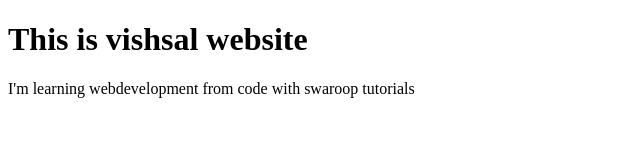
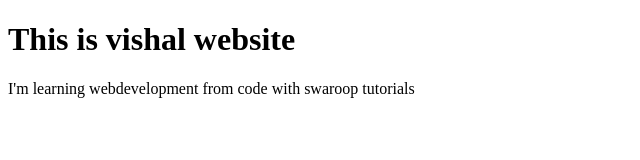
Before and after one commit to mentavishal1024/MYPORTFOLIOCodewithvishal, a plain HTML site: page index.html in a window 1280 px wide. Shown: the full height of the page, 0-640 px from the left. Drawn offline with Linux system fonts and the light colour scheme.

Commit message:
done with some more changes

```diff
--- a/index.html
+++ b/index.html
@@ -6,7 +6,7 @@
     <title>Document</title>
 </head>
 <body>
-    <h1>This is vishsal website</h1>
+    <h1>This is vishal website</h1>
     <p>I'm learning webdevelopment from code with swaroop tutorials</p>
 </body>
 </html>
```
